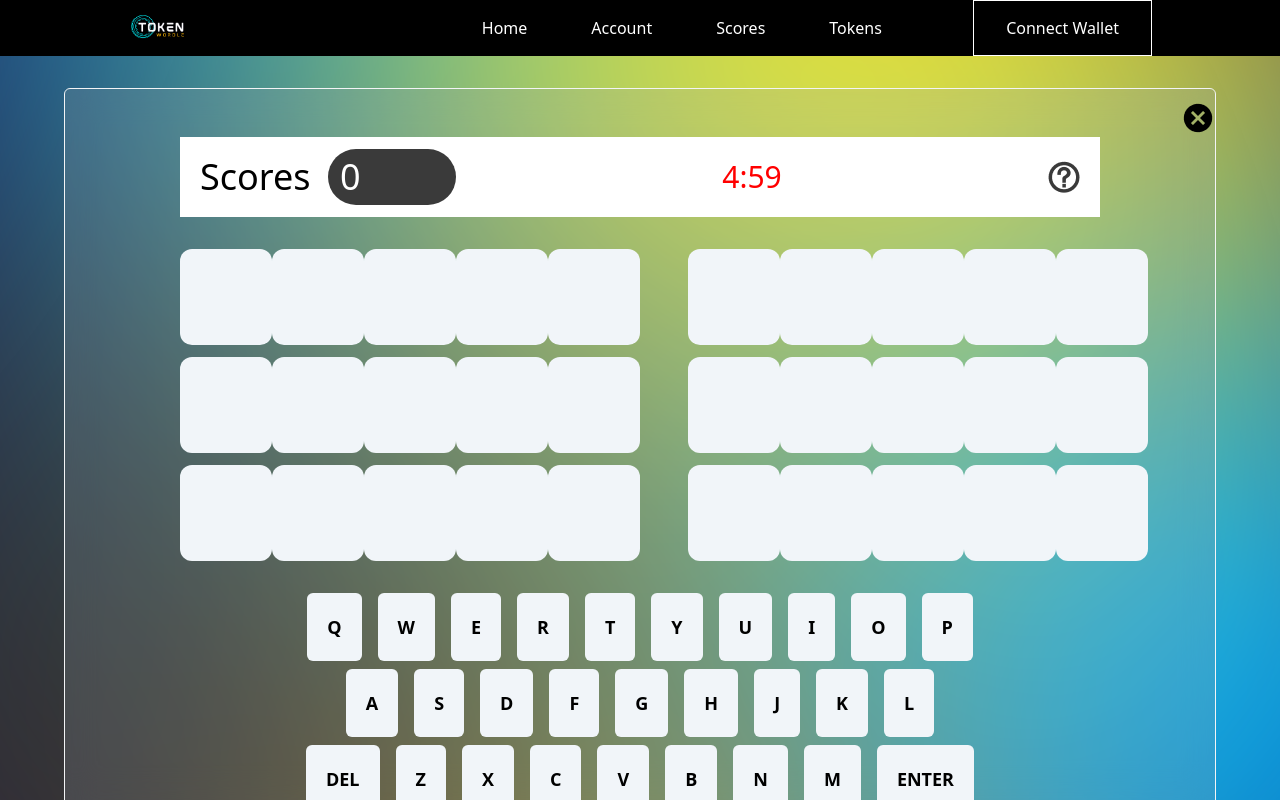
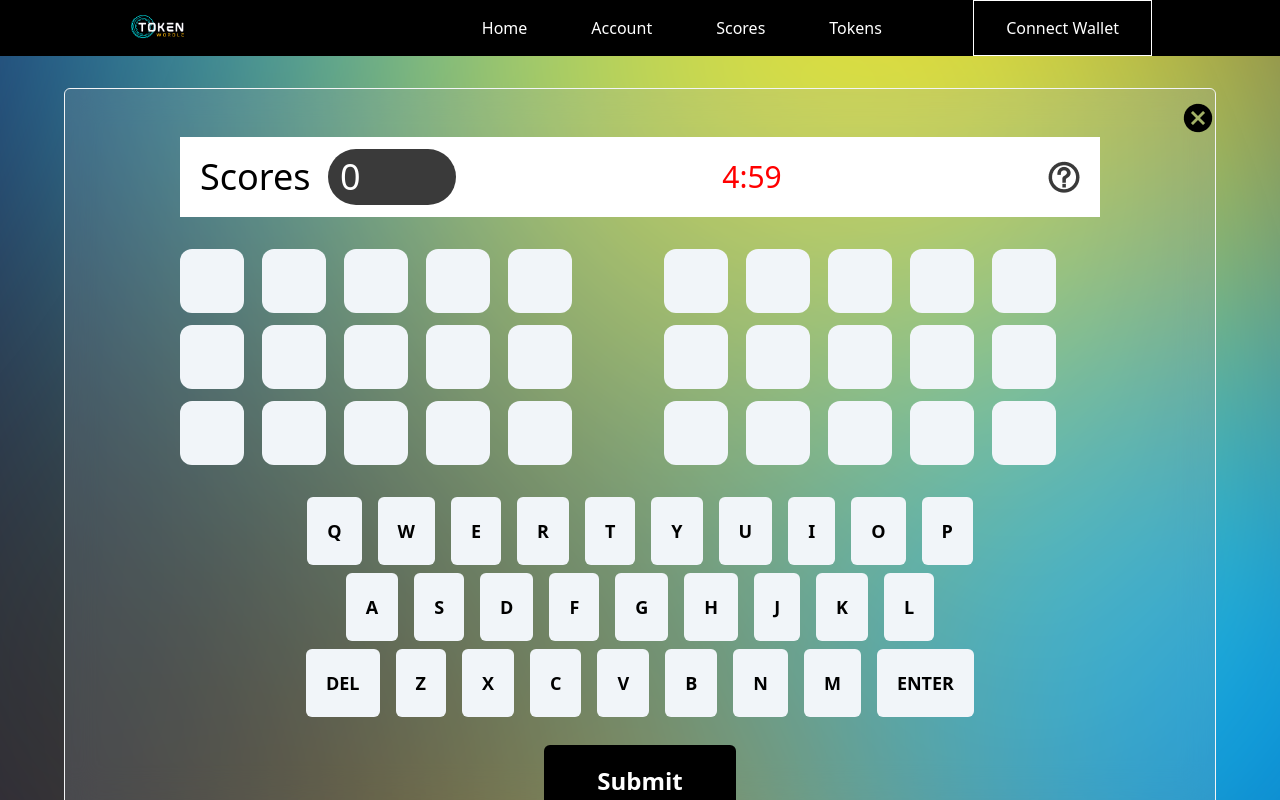
Before and after one commit to joeephwild/token-wordle, a Next.js app: page /game in a window 1280 px wide. Built offline with nearby package versions, Linux system fonts and the light colour scheme; what tailwindcss-filters would draw is missing.

Commit message:
refac: resize components and add props to letterBox

```diff
--- a/components/gameplay/LetterBox.js
+++ b/components/gameplay/LetterBox.js
@@ -1,7 +1,21 @@
-export default function LetterBox({ letter }) {
-  return (
-    <div className="w-24 h-24 flex justify-center items-center bg-slate-100 text-4xl p-5 rounded-xl uppercase font-bold">
-      {letter}
-    </div>
-  );
+export default function LetterBox({ letter, correct, wrong }) {
+  if (correct == true) {
+    return (
+      <div className="w-16 h-16 flex justify-center items-center bg-green-400 text-4xl p-5 rounded-xl uppercase font-bold text-white">
+        {letter}
+      </div>
+    );
+  } else if (wrong) {
+    return (
+      <div className="w-16 h-16 flex justify-center items-center bg-yellow-600 text-4xl p-5 rounded-xl uppercase font-bold">
+        {letter}
+      </div>
+    );
+  } else {
+    return (
+      <div className="w-16 h-16 flex justify-center items-center bg-slate-100 text-4xl p-5 rounded-xl uppercase font-bold">
+        {letter}
+      </div>
+    );
+  }
 }
--- a/components/gameplay/WordBox.js
+++ b/components/gameplay/WordBox.js
@@ -2,7 +2,7 @@ import LetterBox from "./LetterBox";
 
 export default function WordBox({ wordArray = [] }) {
   return (
-    <div className="flex justify-between w-full my-3">
+    <div className="flex justify-between w-[90%] my-3">
       <LetterBox letter={wordArray[0]} />
       <LetterBox letter={wordArray[1]} />
       <LetterBox letter={wordArray[2]} />
```
